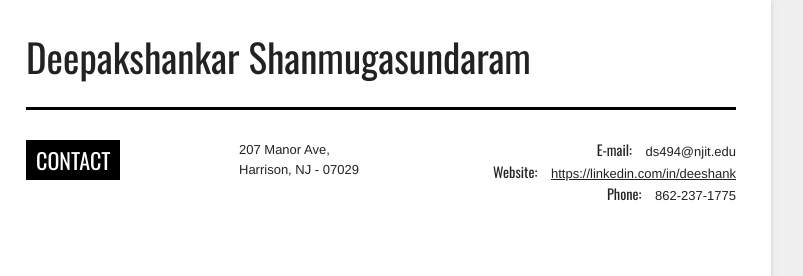
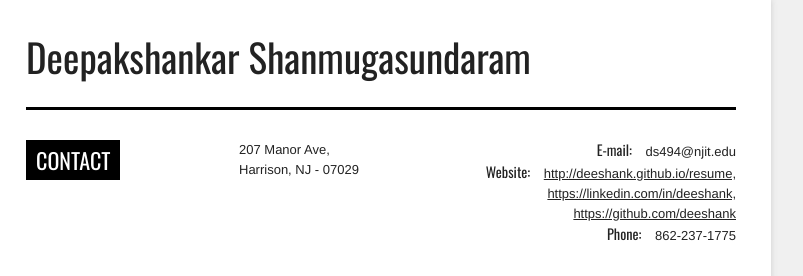
Before and after one commit to deeshank/deeshank.github.io, a plain HTML site: page resume.html in a window 1280 px wide. Shown: the top 276 px of the page, 354-1157 px from the left. Drawn offline with nearby package versions, Linux system fonts and the light colour scheme.

Commit message:
updated links

```diff
--- a/resume.html
+++ b/resume.html
@@ -223,7 +223,7 @@
 						<div class="r">
 									<p class="email"><label>E-mail<span class="colon">:</span></label> <span class="value">ds494@njit.edu</span></p>
 
-									<p class="website"><label>Website<span class="colon">:</span></label> <span class="value"><a href="https://linkedin.com/in/deeshank" rel="nofollow">https://linkedin.com/in/deeshank</a></span></p>
+									<p class="website"><label>Website<span class="colon">:</span></label> <span class="value"><a href="http://deeshank.github.io/resume," rel="nofollow">http://deeshank.github.io/resume,</a> <a href="https://linkedin.com/in/deeshank," rel="nofollow">https://linkedin.com/in/deeshank,</a> <a href="https://github.com/deeshank" rel="nofollow">https://github.com/deeshank</a></span></p>
 
 									<p class="phone"><label>Phone<span class="colon">:</span></label> <span class="value">862-237-1775</span></p>
 							</div>
```
